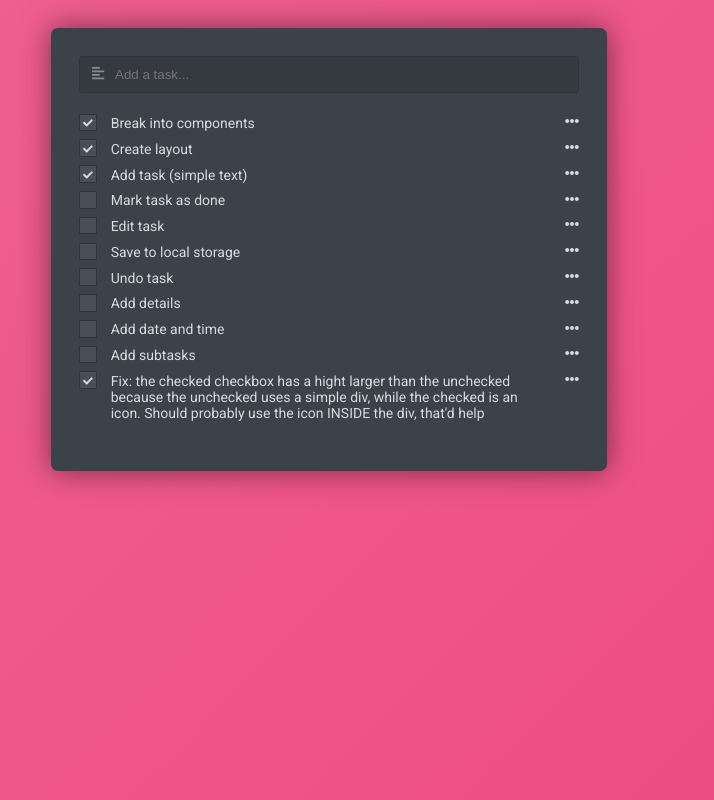
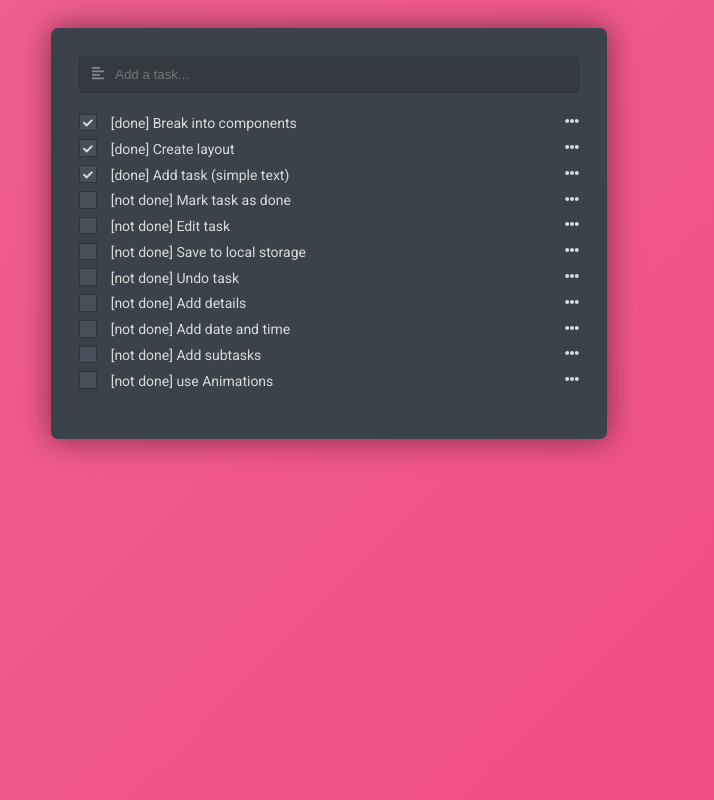
Before and after one commit to SplinterDev/tobedone, a React (Create React App) app: page / in a window 1280 px wide. Shown: the whole page, without its empty margins (311-1025 px from the left). Built offline with nearby package versions, Linux system fonts and the light colour scheme.

Commit message:
Create TasksContext

```diff
--- a/src/components/App/App.tsx
+++ b/src/components/App/App.tsx
@@ -1,72 +1,21 @@
-import React, { useState } from 'react'
+import React from 'react'
 import './App.scss'
 import TaskInput from '../TaskInput/TaskInput'
 import TaskList from '../TaskList/TaskList'
 import Colors from '../Colors/Colors'
-import { TaskType } from '../../models/types'
-
-const staticTasks = [
-  {
-    description: 'Break into components',
-    done: true,
-  },
-  {
-    description: 'Create layout',
-    done: true,
-  },
-  {
-    description: 'Add task (simple text)',
-    done: true,
-  },
-  {
-    description: 'Mark task as done',
-    done: false,
-  },
-  {
-    description: 'Edit task',
-    done: false,
-  },
-  {
-    description: 'Save to local storage',
-    done: false,
-  },
-  {
-    description: 'Undo task',
-    done: false,
-  },
-  {
-    description: 'Add details',
-    done: false,
-  },
-  {
-    description: 'Add date and time',
-    done: false,
-  },
-  {
-    description: 'Add subtasks',
-    done: false,
-  },
-  {
-    description:
-      "Fix: the checked checkbox has a hight larger than the unchecked because the unchecked uses a simple div, while the checked is an icon. Should probably use the icon INSIDE the div, that'd help",
-    done: true,
-  },
-]
+import TasksProvider from '../../providers/TasksProvider'
 
 function App(): JSX.Element {
-  const [tasks, setTasks] = useState<TaskType[]>(staticTasks)
-  const handleSave = (newTask: TaskType) => {
-    setTasks((oldTasks) => [...oldTasks, newTask])
-  }
-
   return (
-    <div id="App">
-      <TaskInput onSave={handleSave} />
-      <TaskList tasks={tasks} />
-      <div style={{ display: 'none' }}>
-        <Colors />
+    <TasksProvider>
+      <div id="App">
+        <TaskInput />
+        <TaskList />
+        <div style={{ display: 'none' }}>
+          <Colors />
+        </div>
       </div>
-    </div>
+    </TasksProvider>
   )
 }
 
--- a/src/components/TaskInput/TaskInput.tsx
+++ b/src/components/TaskInput/TaskInput.tsx
@@ -2,17 +2,21 @@ import { faAlignLeft } from '@fortawesome/free-solid-svg-icons'
 import { FontAwesomeIcon as Icon } from '@fortawesome/react-fontawesome'
 import React, { useState } from 'react'
 import { TaskType } from '../../models/types'
+import { useTasksContext } from '../../providers/TasksProvider'
 import './TaskInput.scss'
 
-type Props = {
-  onSave: (newTask: TaskType) => void
-}
+const TaskInput = (): JSX.Element => {
+  const [value, setValue] = useState('')
+  const [tasks, setTasks] = useTasksContext()
 
-const TaskInput = ({ onSave }: Props): JSX.Element => {
-  const [value, setValue] = useState('')
   const handleKeyPress = (e: React.KeyboardEvent<HTMLInputElement>) => {
     if (e.key === 'Enter') {
-      onSave({ description: value, done: false })
+      const newTask = {
+        description: value,
+        done: false,
+      }
+
+      setTasks && setTasks((oldTasks) => [...oldTasks, newTask])
       setValue('')
     }
   }
--- a/src/components/TaskItem/TaskItem.tsx
+++ b/src/components/TaskItem/TaskItem.tsx
@@ -15,7 +15,9 @@ const TaskItem = ({ task }: Props): JSX.Element => {
       <div className="checkbox">
         <TdCheck checked={task.done} />
       </div>
-      <div className="content">{task.description}</div>
+      <div className="content">
+        [{task.done ? 'done' : 'not done'}] {task.description}
+      </div>
       <div className="menu">
         <Icon className="icon" icon={faEllipsisH} />
       </div>
--- a/src/components/TaskList/TaskList.tsx
+++ b/src/components/TaskList/TaskList.tsx
@@ -1,13 +1,13 @@
 import React from 'react'
-import { TaskType } from '../../models/types'
+import { useTasksContext } from '../../providers/TasksProvider'
 import TaskItem from '../TaskItem/TaskItem'
 import './TaskList.scss'
 
-type Props = {
-  tasks: TaskType[]
-}
+const TaskList = (): JSX.Element => {
+  const [tasks, setTasks] = useTasksContext()
 
-const TaskList = ({ tasks }: Props): JSX.Element => {
+  console.log(tasks)
+
   return (
     <ul className="TaskList">
       {tasks.map((e, i) => (
--- /dev/null
+++ b/src/data.json
@@ -0,0 +1,46 @@
+[
+  {
+    "description": "Break into components",
+    "done": true
+  },
+  {
+    "description": "Create layout",
+    "done": true
+  },
+  {
+    "description": "Add task (simple text)",
+    "done": true
+  },
+  {
+    "description": "Mark task as done",
+    "done": false
+  },
+  {
+    "description": "Edit task",
+    "done": false
+  },
+  {
+    "description": "Save to local storage",
+    "done": false
+  },
+  {
+    "description": "Undo task",
+    "done": false
+  },
+  {
+    "description": "Add details",
+    "done": false
+  },
+  {
+    "description": "Add date and time",
+    "done": false
+  },
+  {
+    "description": "Add subtasks",
+    "done": false
+  },
+  {
+    "description": "use Animations",
+    "done": false
+  }
+]
--- /dev/null
+++ b/src/providers/TasksProvider.tsx
@@ -0,0 +1,29 @@
+import React, { useContext, useState } from 'react'
+import { TaskType } from '../models/types'
+import { ContextSetterType, ContextType } from './providers'
+import staticTasks from '../data.json'
+
+const TasksContext = React.createContext<ContextType<TaskType[]>>({ value: [] })
+
+export const useTasksContext = (): [
+  TaskType[],
+  ContextSetterType<TaskType[]> | undefined,
+] => {
+  const tasks = useContext(TasksContext)
+  return [tasks.value, tasks.update]
+}
+
+type Props = {
+  children: React.ReactNode
+}
+
+const TasksProvider = ({ children }: Props): JSX.Element => {
+  const [tasks, setTasks] = useState<TaskType[]>(staticTasks)
+  return (
+    <TasksContext.Provider value={{ value: tasks, update: setTasks }}>
+      {children}
+    </TasksContext.Provider>
+  )
+}
+
+export default TasksProvider
--- /dev/null
+++ b/src/providers/providers.d.ts
@@ -0,0 +1,6 @@
+export type ContextSetterType<T> = React.Dispatch<React.SetStateAction<T>>
+
+export type ContextType<T> = {
+  value: T
+  update?: ContextSetterType<T>
+}
```
